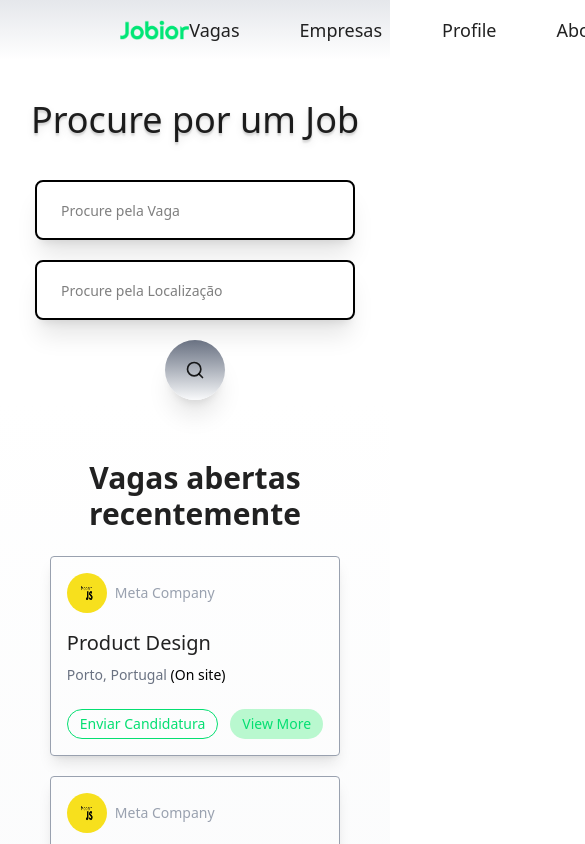
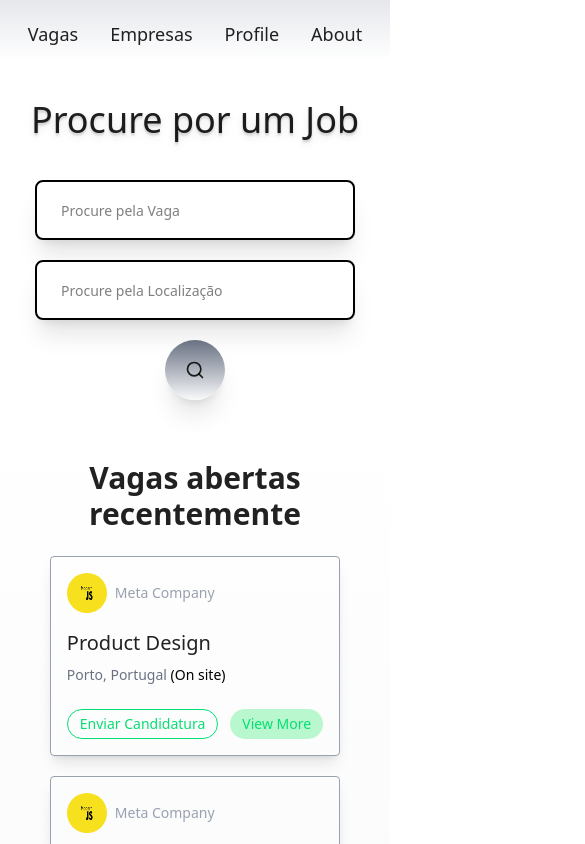
Before and after one commit to Trabalho-Tic/Tic-Site-de-vagas-de-emprego-, a React (Vite) app in the folder Frontend/TicFrontend/: page /home in a window 390 px wide. Shown: the top 844 px of the page, 585 px wide, since content can reach past the window. Built offline with nearby package versions, Linux system fonts and the light colour scheme.

Commit message:
Deixando o header responsivo

```diff
--- a/Frontend/TicFrontend/src/components/Header.jsx
+++ b/Frontend/TicFrontend/src/components/Header.jsx
@@ -6,15 +6,15 @@ import logo from "../assets/Jobior.png"
 function Home() {
 
     return (
-        <header className="flex justify-between items-center px-30 bg-gradient-to-t from-white to-gray-200 h-15">
-            <img className="h-5" src={logo} alt="" />
-            <nav className="flex gap-15">
+        <header className="flex flex-col sm:flex-row justify-between items-center sm:px-10 lg:px-30 bg-gradient-to-t from-white to-gray-200 h-15">
+            <img className="h-5 hidden sm:flex" src={logo} alt="" />
+            <nav className="flex py-5 sm:py-0 gap-8 sm:gap-15">
                 <Link to={"/"} className="text-lg font-medium transition-all duration-400 hover:text-gray-200">Vagas</Link>
                 <Link to={"/"} className="text-lg font-medium transition-all duration-400 hover:text-gray-200">Empresas</Link>
                 <Link to={"/"} className="text-lg font-medium transition-all duration-400 hover:text-gray-200">Profile</Link>
                 <Link to={"/"} className="text-lg font-medium transition-all duration-400 hover:text-gray-200">About</Link>
             </nav>
-            <Link className="bg-black text-white px-5 py-1 transition-all duration-500 hover:bg-gray-500 rounded-xl">Profile</Link>
+            <Link className="hidden sm:flex bg-black text-white px-5 py-1 transition-all duration-500 hover:bg-gray-500 rounded-xl">Profile</Link>
         </header>
     )
 }
```
